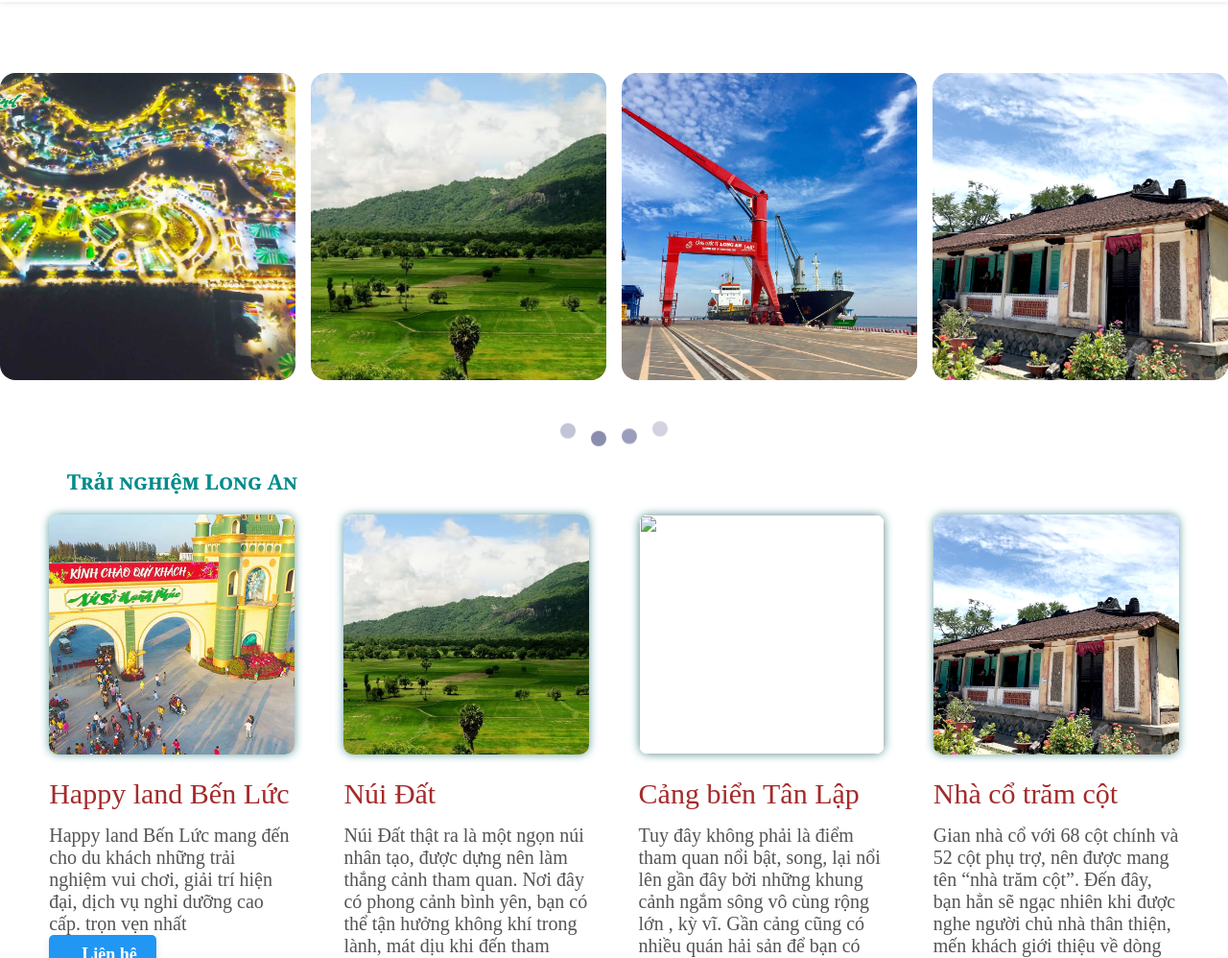
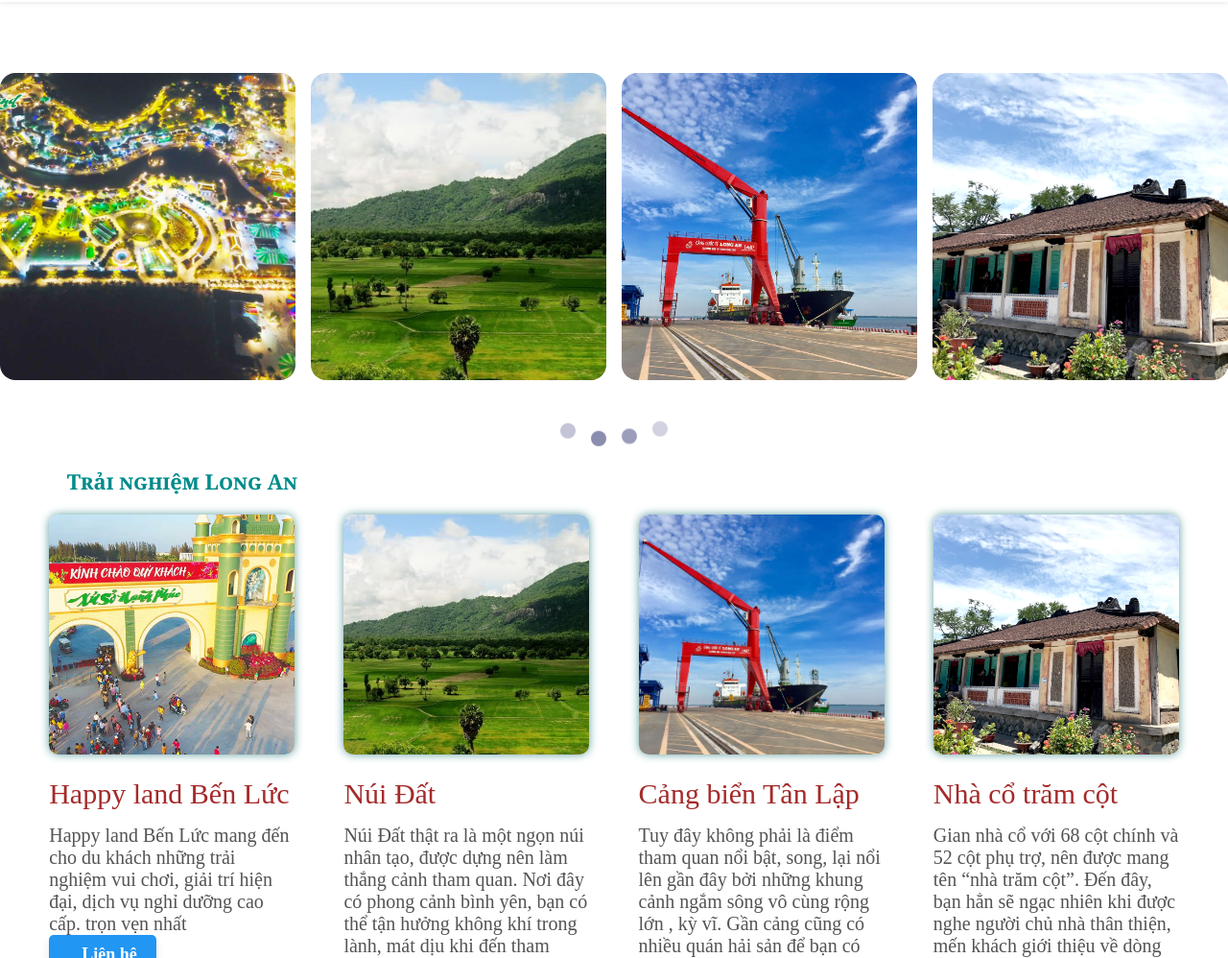
Before and after one commit to phatloc1303/longantuoristt, a plain HTML site: page index.html in a window 1280 px wide. Shown: the part 102-1100 px from the top of the page at 96% size. Drawn offline with nearby package versions, Linux system fonts and the light colour scheme; some icons are missing.

Commit message:
Update index.html

```diff
--- a/index.html
+++ b/index.html
@@ -70,7 +70,7 @@
                 <a href="#"  style="margin: 0;" class="button">Liên hệ</a>
             </div>
             <div class="column">
-                <img src="/ASM/anh/cang.jpeg">
+                <img src="anh/cang.jpeg">
                 <div class="aside-box1-namelon">Cảng biển Tân Lập </div>
                 <div class="aside-box1-namenho"> Tuy đây không phải là điểm tham quan nổi bật, song, lại nổi lên gần đây bởi những khung cảnh ngắm sông vô cùng rộng lớn
                     , kỳ vĩ. Gần cảng cũng có nhiều quán hải sản để bạn có thể ghé qua thưởng thức như tôm nướng, cua rang me, nghêu hấp sả, các món ốc,…</div>
```
